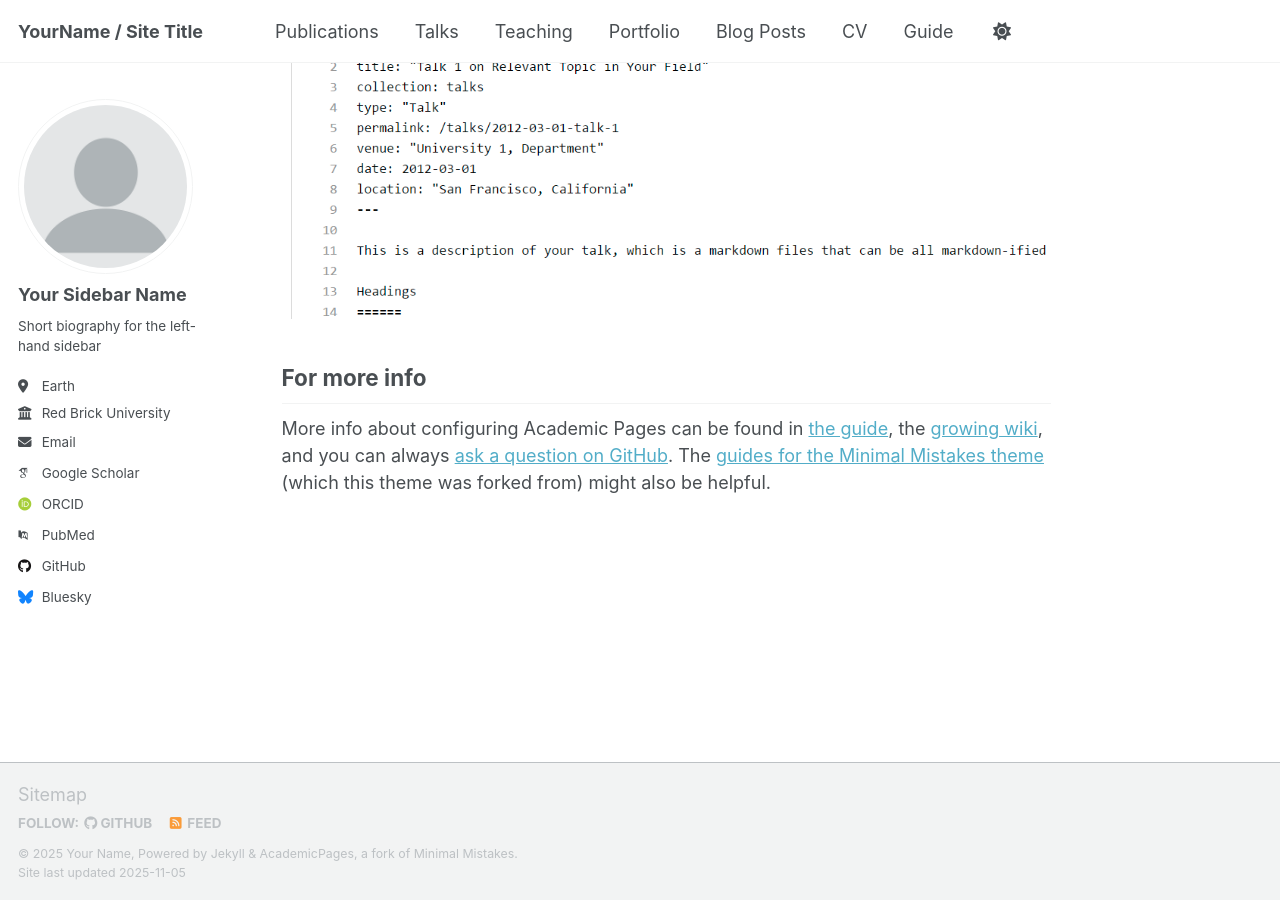
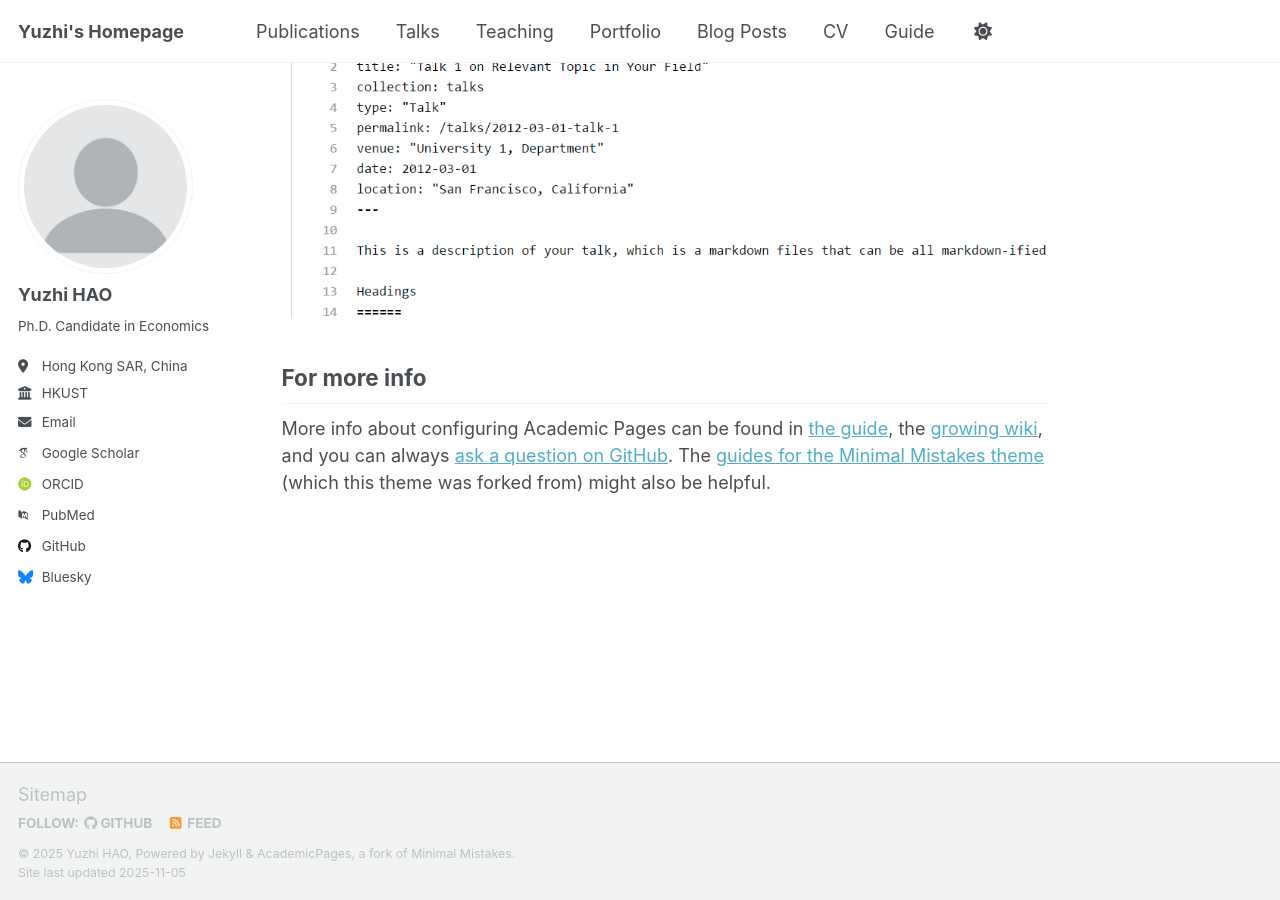
Before and after one commit to Garen-H/Garen-H.github.io, a Jekyll site: the page built from _pages/about.md, in a window 1280 px wide and 900 px high, scrolled down 2880 px. Built offline with Jekyll 4.4.1, drawn with Linux system fonts in a browser that asks for light colours; some web fonts are replaced; a script that is not in the unit is left out.

Commit message:
Update _config.yml

```diff
--- a/_config.yml
+++ b/_config.yml
@@ -9,14 +9,14 @@
 # Basic Site Settings
 locale                   : "en-US"
 site_theme               : "default" # Currently available options are "default", "air"
-title                    : "YourName / Site Title"
+title                    : "Yuzhi's Homepage"
 title_separator          : "-"
-name                     : &name "Your Name"
-description              : &description "Your Name's academic portfolio"   # Update this with a general description of your site, this is the default if not overridden by a page
-url                      : https://academicpages.github.io # The base hostname & protocol for your site e.g. "https://[your GitHub username].github.io",
+name                     : &name "Yuzhi HAO"
+description              : &description "Yuzhi HAO's personal website"   # Update this with a general description of your site, this is the default if not overridden by a page
+url                      : https://yuzhihao.github.io # The base hostname & protocol for your site e.g. "https://[your GitHub username].github.io",
                                                            # or if you already have some other page hosted on Github then use "https://[your GitHub username].github.io/[Your Repo Name]"
 baseurl                  : "" # the subpath of your site, e.g. "/blog"
-repository               : "academicpages/academicpages.github.io"
+repository               : "Garen-H/yuzhihao.github.io"
 
 # Site Author - The following control what appear as part of the author content on the side bar.
 #               If a field is blank the icon and link will not appear, otherwise it will be shown.
@@ -24,13 +24,13 @@ repository               : "academicpages/academicpages.github.io"
 author:
   # Biographic information
   avatar           : "profile.png"
-  name             : "Your Sidebar Name"
+  name             : "Yuzhi HAO"
   pronouns         : # example: "she/her"
-  bio              : "Short biography for the left-hand sidebar"
-  location         : "Earth"
-  employer         : "Red Brick University"
+  bio              : "Ph.D. Candidate in Economics"
+  location         : "Hong Kong SAR, China"
+  employer         : "HKUST"
   uri              : # URL
-  email            : "none@example.org"
+  email            : "yuzhi.hao@connect.ust.hk"
 
   # Academic websites
   academia         : # URL
```
